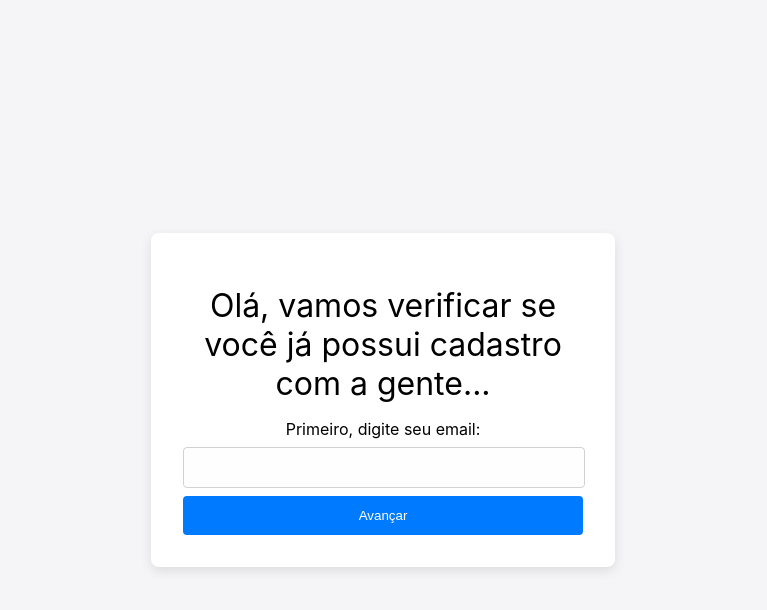
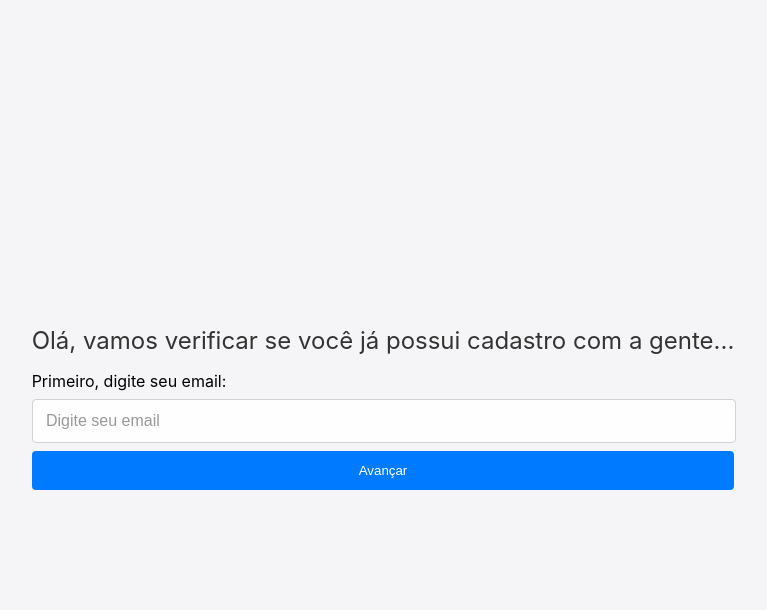
Before and after one commit to kobajk/MedicalBooking, a Flask app: page / in a window 1280 px wide. Shown: the top 610 px of the page, without its empty margins (257-1024 px from the left). Run offline with Flask 3, Linux system fonts and the light colour scheme.

Commit message:
Refatorar estilos da página de login e placeholders dos campos de entrada
- Atualizado login.css para melhorar o estilo da página de login.
- Aumentado o tamanho da fonte e adicionada cor ao título da página de login.
- Ajustado o tamanho da fonte e adicionada sombra quando os campos de entrada estão focados.
- Modificado o tamanho da fonte, posição e cor do placeholder.
- Alterada a cor e o tamanho da fonte da mensagem de erro.
- Adicionado texto de placeholder ao campo de senha em login.html.
- Adicionado texto de placeholder ao campo de email em login.html.

```diff
--- a/static/css/login.css
+++ b/static/css/login.css
@@ -7,19 +7,13 @@ body {
     background-color: #f5f5f7;
     margin: 0;
 }
-.login-container {
-    background: white;
-    padding: 2rem;
-    border-radius: 8px;
-    box-shadow: 0 4px 12px rgba(0, 0, 0, 0.1);
-    text-align: center;
-    max-width: 400px; /* Ajuste conforme necessário */
-    margin: 0 auto; /* Centraliza o contêiner */
-}
 .login-container h1 {
     margin-bottom: 1rem;
     font-weight: normal;
+    font-size: 24px; /* Adicionando tamanho da fonte */
+    color: #333; /* Adicionando cor da fonte */
 }
+
 .login-container input {
     width: calc(100% - 1.5rem); /* Ajuste para considerar o padding do contêiner */
     padding: 0.75rem;
@@ -27,15 +21,40 @@ body {
     border: 1px solid #d1d1d6;
     border-radius: 4px;
     background-color: #fefefe;
+    font-size: 16px; /* Adicionando tamanho da fonte */
 }
+
 .login-container input:focus {
     border-color: #007aff;
     outline: none;
+    box-shadow: 0 0 5px rgba(0, 122, 255, 0.5); /* Adicionando sombra ao focar */
 }
+
+.login-container input::placeholder {
+    font-size: 16px; /* Tamanho normal do placeholder */
+    position: absolute;
+    top: 50%;
+    left: 10%;
+    transform: translate(-50%, -50%);
+    transition: all 0.2s ease;
+    color: #999; /* Cor inicial do placeholder */
+}
+
+.login-container input:focus::placeholder,
+.login-container input:not(:placeholder-shown)::placeholder {
+    font-size: 10px;
+    top: 0.5rem;
+    left: 0.75rem;
+    transform: translateY(-50%);
+    color: #666;
+}
+
 .login-container .mensagem {
-    color: red;
-    margin-bottom: 1rem;
+    margin-top: 1rem;
+    color: #ff3b30; /* Adicionando cor da mensagem de erro */
+    font-size: 14px; /* Adicionando tamanho da fonte */
 }
+
 .login-container button {
     width: 100%;
     padding: 0.75rem;
--- a/templates/login.html
+++ b/templates/login.html
@@ -12,7 +12,7 @@
         <form action="/login" method="POST">
             <input type="hidden" name="email" value="{{ email }}">
             <label for="senha">Digite sua senha:</label>
-            <input type="password" id="senha" name="senha" required>
+            <input type="password" id="senha" name="senha" required placeholder="Digite sua senha">
             <button type="submit">Entrar</button>
         </form>
         {% elif step == 3 %}
@@ -23,7 +23,7 @@
         <form action="/check-email" method="POST">
             <div>
                 <label for="email">Primeiro, digite seu email:</label>
-                <input type="email" id="email" name="email" required>
+                <input type="email" id="email" name="email" required placeholder="Digite seu email">
                 <button type="submit">Avançar</button>
             </div>
         </form>
```
